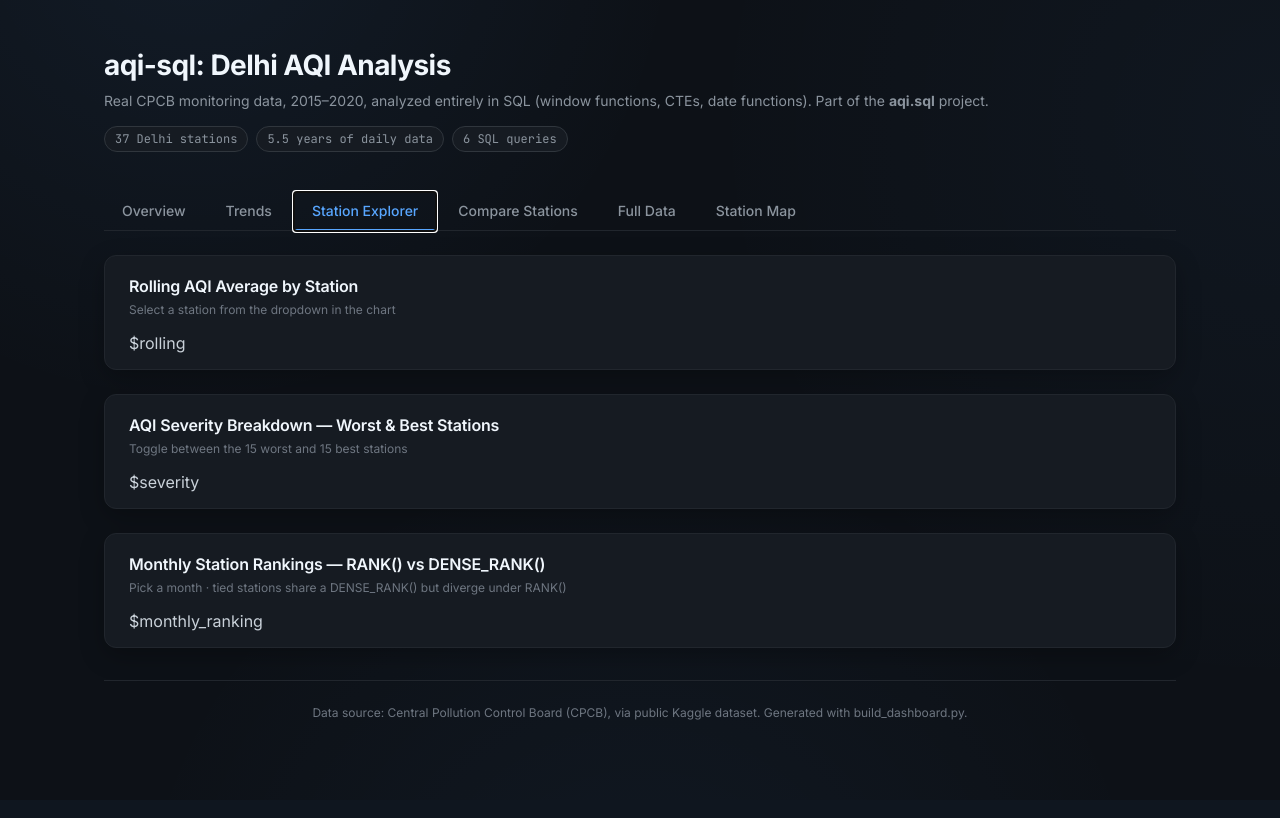
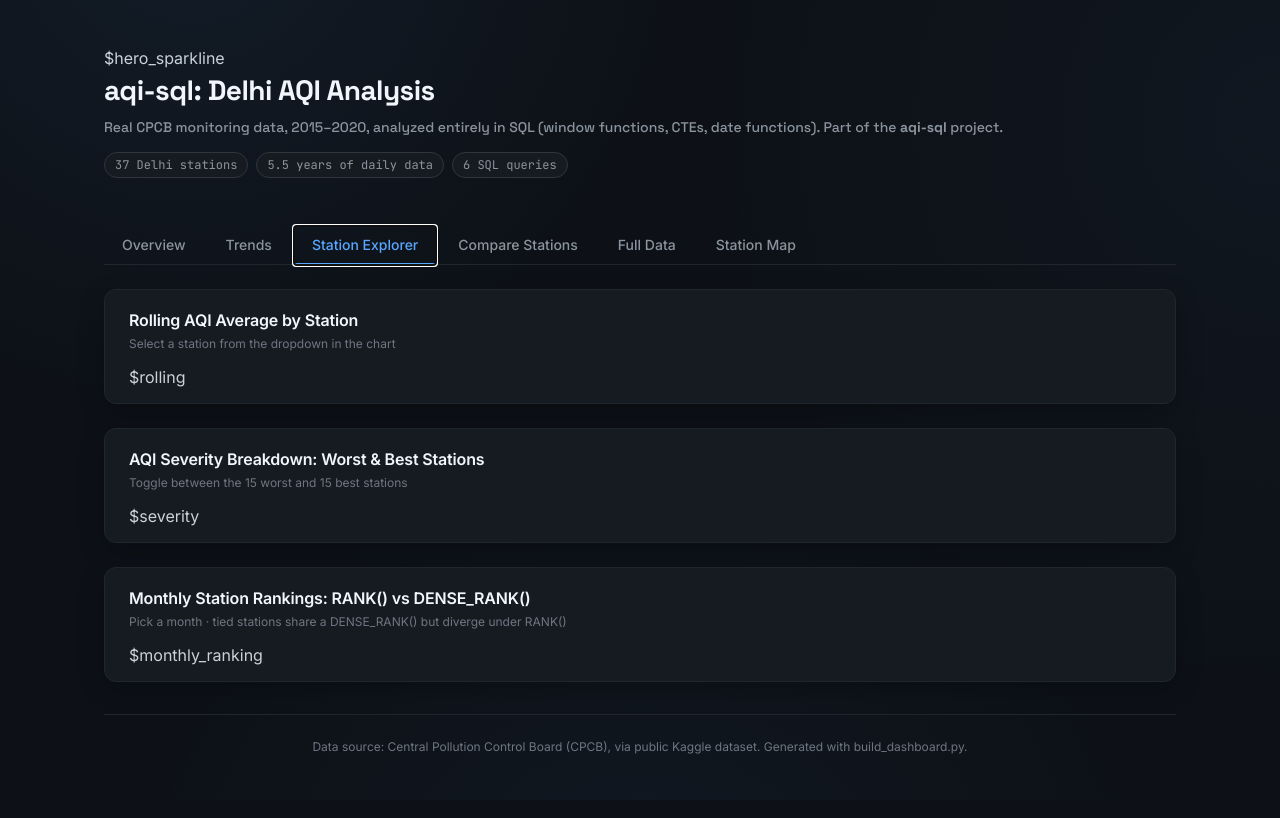
Before and after one commit to vanshajvr/aqi-sql, a Python web app: template templates/dashboard.html in a window 1280 px wide, after a click on "Station Explorer". Before the commit the page ends 720 px from the top, so only its background shows below. Run offline with Jinja, Linux system fonts and the light colour scheme; the template is opened without the code that fills it, so the values that code supplies are empty; some libraries are stand-ins or nearby versions.

Commit message:
Swap icon, ambient sparkline, modernized charts, font update, naming fix

```diff
--- a/build_dashboard.py
+++ b/build_dashboard.py
@@ -5,6 +5,7 @@ from dashboard.data import load_all
 from dashboard.kpi import build as build_kpi_cards
 from dashboard.table import build as build_station_table
 from dashboard.theme import to_div
+from dashboard import hero
 from dashboard.charts import (
     worst_stations,
     yoy_trends,
@@ -34,11 +35,12 @@ def main():
     options_b = comparison.build_station_options(compare_ids, station_names, compare_ids[1])
 
     # string.Template (not str.format): the template is HTML/JS and will
-    # inevitably grow literal braces — inline styles, JS objects — that would
+    # inevitably grow literal braces - inline styles, JS objects - that would
     # crash .format(). $-placeholders sidestep that, and .substitute() still
     # raises on an unknown/missing key so typos don't fail silently.
     template = Template(TEMPLATE_PATH.read_text())
     html = template.substitute(
+        hero_sparkline=hero.build(df03),
         kpi_cards=build_kpi_cards(df06, df04, df03),
         worst_stations=to_div(worst_stations.build(df06)),
         yoy=to_div(yoy_trends.build(df03)),
--- a/dashboard/charts/event_clustering.py
+++ b/dashboard/charts/event_clustering.py
@@ -9,7 +9,7 @@ def build(df04):
     x_labels = [PERIOD_LABELS.get(p, p) for p in d["period"]]
 
     fig = go.Figure(go.Bar(
-        x=x_labels, y=d["pct_severe"], marker_color=colors, width=0.5,
+        x=x_labels, y=d["pct_severe"], marker=dict(color=colors, cornerradius=8, line=dict(width=0)), width=0.5,
         text=d["pct_severe"].astype(str) + "%", textposition="outside",
         hovertemplate="<b>%{x}</b><br>%{y}%% severe days<extra></extra>",
     ))
--- a/dashboard/charts/monthly_ranking.py
+++ b/dashboard/charts/monthly_ranking.py
@@ -13,12 +13,12 @@ def build(df02):
         visible = (i == default_i)
         fig.add_trace(go.Bar(
             x=d["station_name"], y=d["worst_rank"], name="RANK()",
-            marker_color=ACCENT, visible=visible, offsetgroup=0,
+            marker=dict(color=ACCENT, cornerradius=4, line=dict(width=0)), visible=visible, offsetgroup=0,
             hovertemplate="<b>%{x}</b><br>RANK: %{y}<extra></extra>",
         ))
         fig.add_trace(go.Bar(
             x=d["station_name"], y=d["worst_dense_rank"], name="DENSE_RANK()",
-            marker_color=ACCENT_2, visible=visible, offsetgroup=1,
+            marker=dict(color=ACCENT_2, cornerradius=4, line=dict(width=0)), visible=visible, offsetgroup=1,
             hovertemplate="<b>%{x}</b><br>DENSE_RANK: %{y}<extra></extra>",
         ))
 
--- a/dashboard/charts/severity_breakdown.py
+++ b/dashboard/charts/severity_breakdown.py
@@ -26,7 +26,8 @@ def build(df05, df06, station_names):
         for cat in SEVERITY_ORDER:
             fig.add_trace(go.Bar(
                 y=pivot.index, x=pivot[cat], name=cat, orientation="h",
-                marker_color=SEVERITY_COLORS[cat], visible=(vi == 0),
+                marker=dict(color=SEVERITY_COLORS[cat], cornerradius=3, line=dict(width=0)),
+                visible=(vi == 0),
                 showlegend=False,
                 hovertemplate=f"<b>%{{y}}</b><br>{cat}: " + "%{x:.1f}%<extra></extra>",
             ))
--- a/dashboard/charts/worst_stations.py
+++ b/dashboard/charts/worst_stations.py
@@ -12,7 +12,8 @@ def build(df06):
         sub = d.head(n).iloc[::-1]
         fig.add_trace(go.Bar(
             x=sub["overall_avg_aqi"], y=sub["station_name"], orientation="h",
-            marker=dict(color=sub["overall_avg_aqi"], colorscale=[[0, ACCENT], [1, "#f85149"]]),
+            marker=dict(color=sub["overall_avg_aqi"], colorscale=[[0, ACCENT], [1, "#f85149"]],
+                        cornerradius=6, line=dict(width=0)),
             text=sub["overall_avg_aqi"].round(1), textposition="outside",
             visible=(i == 1),
             hovertemplate="<b>%{y}</b><br>Avg AQI: %{x:.1f}<extra></extra>",
@@ -27,6 +28,6 @@ def build(df06):
         updatemenus=[dict(type="buttons", direction="right", x=1, y=1.05, xanchor="right", yanchor="bottom",
                            bgcolor="#21262d", bordercolor=GRID, font=dict(color=TEXT, size=11),
                            buttons=buttons, pad=dict(l=6, r=6, t=4, b=4))],
-        xaxis_title="Overall Average AQI", yaxis_title="", bargap=0.28,
+        xaxis_title="Overall Average AQI", yaxis_title="", bargap=0.35,
     )
     return base_layout(fig, height=fixed_height, top_margin=70)
--- a/dashboard/data.py
+++ b/dashboard/data.py
@@ -13,7 +13,7 @@ def run_query(conn, queries_dir, filename):
 def load_all(db_path, queries_dir):
     if not db_path.exists():
         raise FileNotFoundError(
-            f"{db_path} not found — run fetch_data.py first to build the database."
+            f"{db_path} not found. Run fetch_data.py first to build the database."
         )
     conn = sqlite3.connect(db_path)
 
--- a/dashboard/kpi.py
+++ b/dashboard/kpi.py
@@ -31,7 +31,7 @@ def build(df06, df04, df03):
          f"{peak_period['pct_severe']:.1f}% severe days", WARNING, ICON_FLAME),
         ("Sharpest YoY Drop",
          f"{MONTH_LABELS.get(biggest_drop['month'], biggest_drop['month'])} {biggest_drop['year']}",
-         f"{biggest_drop['yoy_change']:.1f} AQI points \u2014 likely COVID lockdown", ACCENT, ICON_TREND_DOWN),
+         f"{biggest_drop['yoy_change']:.1f} AQI points (likely COVID lockdown)", ACCENT, ICON_TREND_DOWN),
     ]
 
     html_cards = ""
--- a/static/compare.js
+++ b/static/compare.js
@@ -48,9 +48,9 @@ document.addEventListener("DOMContentLoaded", () => {
       paper_bgcolor: "#161b22",
       plot_bgcolor: "#161b22",
       font: { family: "Inter, Helvetica, Arial, sans-serif", color: "#c9d1d9", size: 13 },
-      margin: { l: 50, r: 30, t: 20, b: 50 },
-      xaxis: { gridcolor: "#21262d" },
-      yaxis: { title: "30-day Avg AQI", gridcolor: "#21262d" },
+      margin: { l: 56, r: 36, t: 20, b: 56 },
+      xaxis: { gridcolor: "#21262d", griddash: "dot", gridwidth: 1, zeroline: false },
+      yaxis: { title: "30-day Avg AQI", gridcolor: "#21262d", griddash: "dot", gridwidth: 1, zeroline: false },
       legend: { orientation: "h", y: 1.1 },
       hovermode: "closest",
       hoverlabel: { bgcolor: "#1c2333", bordercolor: "#58a6ff", font: { color: "#ffffff", size: 12 } },
@@ -60,6 +60,19 @@ document.addEventListener("DOMContentLoaded", () => {
     renderStats(idA, idB);
   }
 
+  const swapBtn = document.getElementById("compare-swap");
+  if (swapBtn) {
+    swapBtn.addEventListener("click", () => {
+      const tmp = selectA.value;
+      selectA.value = selectB.value;
+      selectB.value = tmp;
+      swapBtn.classList.remove("spinning");
+      void swapBtn.offsetWidth; // restart the animation if clicked repeatedly
+      swapBtn.classList.add("spinning");
+      render();
+    });
+  }
+
   selectA.addEventListener("change", render);
   selectB.addEventListener("change", render);
   window.renderCompareChart = render;
--- a/static/map.js
+++ b/static/map.js
@@ -29,7 +29,6 @@ let mapInitialized = false;
 
 async function initMap() {
   if (mapInitialized) {
-    // tab was hidden when Leaflet first sized itself — fix the blank-tile bug
     setTimeout(() => mapInstance && mapInstance.invalidateSize(), 50);
     return;
   }
@@ -39,16 +38,12 @@ async function initMap() {
   const mapEl = document.getElementById("station-map");
   if (!mapEl) return;
 
-  // Skeleton-pulse placeholder while /api/stations is in flight, instead
-  // of plain "Loading…" text.
   if (statusEl) {
-    statusEl.innerHTML = missingCoords > 0
-        ? `<span class="live-dot"></span> ${plotted} stations plotted, ${missingCoords} missing coordinates`
-        : `<span class="live-dot"></span> ${plotted} stations plotted — live from the API`;
+    statusEl.textContent = "";
     statusEl.classList.add("skeleton-text");
   }
 
-  mapInstance = L.map("station-map").setView([28.6139, 77.2090], 10); // Delhi center
+  mapInstance = L.map("station-map").setView([28.6139, 77.2090], 10);
 
   L.tileLayer("https://{s}.tile.openstreetmap.org/{z}/{x}/{y}.png", {
     attribution: '&copy; <a href="https://www.openstreetmap.org/copyright">OpenStreetMap</a> contributors',
@@ -93,9 +88,9 @@ async function initMap() {
 
     if (statusEl) {
       statusEl.classList.remove("skeleton-text");
-      statusEl.textContent = missingCoords > 0
-        ? `${plotted} stations plotted, ${missingCoords} missing coordinates`
-        : `${plotted} stations plotted — live from the API`;
+      statusEl.innerHTML = missingCoords > 0
+        ? `<span class="live-dot"></span> ${plotted} stations plotted, ${missingCoords} missing coordinates`
+        : `<span class="live-dot"></span> ${plotted} stations plotted, live from the API`;
     }
   } catch (err) {
     if (statusEl) {
@@ -108,8 +103,6 @@ async function initMap() {
   }
 }
 
-// Hook into the existing tab system (see tabs.js) — Leaflet must init only
-// once its container is visible, or tiles render blank.
 document.addEventListener("DOMContentLoaded", () => {
   document.querySelectorAll(".tab-btn").forEach((btn) => {
     if (btn.dataset.tab === "map") {
--- a/static/style.css
+++ b/static/style.css
@@ -18,9 +18,12 @@ body {
 * { scrollbar-width: thin; scrollbar-color: #30363d #0d1117; }
 .container { max-width: 1200px; margin: 0 auto; padding: 48px 64px 64px; }
 @media (max-width: 700px) { .container { padding: 24px 16px 40px; } }
-header { margin-bottom: 40px; }
-h1 { font-size: 28px; font-weight: 700; margin: 0 0 8px; letter-spacing: -0.02em; color: #f0f6fc; }
-p.subtitle { color: #8b949e; margin: 0; font-size: 14px; line-height: 1.6; }
+header { margin-bottom: 40px; position: relative; padding: 24px 0 8px; overflow: hidden; }
+.hero-sparkline-wrap { position: absolute; inset: 0; z-index: 0; pointer-events: none; }
+.hero-sparkline { width: 100%; height: 100%; display: block; }
+header > *:not(.hero-sparkline-wrap) { position: relative; z-index: 1; }
+h1 { font-size: 28px; font-weight: 700; margin: 0 0 8px; letter-spacing: -0.02em; color: #f0f6fc; font-family: 'Space Grotesk', 'Inter', sans-serif; }
+p.subtitle { color: #8b949e; margin: 0; font-size: 14px; line-height: 1.6; font-family: 'Space Grotesk', 'Inter', sans-serif; font-weight: 500; }
 .badges { display: flex; gap: 8px; margin-top: 14px; flex-wrap: wrap; }
 .badge {
   font-size: 12px; padding: 4px 10px; border-radius: 999px;
@@ -125,6 +128,20 @@ tbody tr:nth-child(even) { background: rgba(255,255,255,0.015); }
   border-color: #58a6ff; outline: none;
 }
 .vs-label { color: #6e7681; font-size: 12px; text-transform: uppercase; letter-spacing: 0.05em; }
+.swap-btn {
+  display: flex; align-items: center; justify-content: center;
+  width: 34px; height: 34px; flex-shrink: 0;
+  background: #161b22; border: 1px solid #30363d; border-radius: 50%;
+  color: #8b949e; cursor: pointer; padding: 0;
+  transition: color 150ms ease, border-color 150ms ease, transform 150ms ease;
+}
+.swap-btn svg { width: 16px; height: 16px; }
+.swap-btn:hover { color: #58a6ff; border-color: #58a6ff; }
+.swap-btn.spinning { animation: swapSpin 300ms ease; }
+@keyframes swapSpin {
+  from { transform: rotate(0deg); }
+  to { transform: rotate(180deg); }
+}
 .compare-stats { display: grid; grid-template-columns: 1fr 1fr; gap: 16px; margin-top: 16px; }
 .compare-stat-card { background: #0d1117; border: 1px solid #21262d; border-radius: 10px; padding: 16px 18px; }
 .compare-stat-name { font-weight: 600; color: #f0f6fc; margin-bottom: 10px; font-size: 14px; }
--- a/templates/dashboard.html
+++ b/templates/dashboard.html
@@ -9,7 +9,7 @@
      update this version too or charts may render incorrectly/blank. -->
 <script src="https://cdn.plot.ly/plotly-4.0.0.min.js"></script>
 <link rel="preconnect" href="https://fonts.googleapis.com">
-<link href="https://fonts.googleapis.com/css2?family=Inter:wght@400;500;600;700&family=JetBrains+Mono:wght@400;500;600&display=swap" rel="stylesheet">
+<link href="https://fonts.googleapis.com/css2?family=Inter:wght@400;500;600;700&family=JetBrains+Mono:wght@400;500;600&family=Space+Grotesk:wght@500;600;700&display=swap" rel="stylesheet">
 <link rel="stylesheet" href="static/style.css">
 <link rel="stylesheet" href="https://unpkg.com/leaflet@1.9.4/dist/leaflet.css" />
 <script defer src="https://unpkg.com/leaflet@1.9.4/dist/leaflet.js"></script>
@@ -17,8 +17,9 @@
 <body>
   <div class="container">
     <header>
+      <div class="hero-sparkline-wrap">$hero_sparkline</div>
       <h1>aqi-sql: Delhi AQI Analysis</h1>
-      <p class="subtitle">Real CPCB monitoring data, 2015&ndash;2020, analyzed entirely in SQL (window functions, CTEs, date functions). Part of the <strong>aqi.sql</strong> project.</p>
+      <p class="subtitle">Real CPCB monitoring data, 2015&ndash;2020, analyzed entirely in SQL (window functions, CTEs, date functions). Part of the <strong>aqi-sql</strong> project.</p>
       <div class="badges">
         <span class="badge">37 Delhi stations</span>
         <span class="badge">5.5 years of daily data</span>
@@ -66,12 +67,12 @@
         $rolling
       </div>
       <div class="card">
-        <h3>AQI Severity Breakdown &mdash; Worst &amp; Best Stations</h3>
+        <h3>AQI Severity Breakdown: Worst &amp; Best Stations</h3>
         <p class="hint">Toggle between the 15 worst and 15 best stations</p>
         $severity
       </div>
       <div class="card">
-        <h3>Monthly Station Rankings &mdash; RANK() vs DENSE_RANK()</h3>
+        <h3>Monthly Station Rankings: RANK() vs DENSE_RANK()</h3>
         <p class="hint">Pick a month &middot; tied stations share a DENSE_RANK() but diverge under RANK()</p>
         $monthly_ranking
       </div>
@@ -83,7 +84,9 @@
         <p class="hint">Pick two stations to compare their 30-day rolling AQI average side by side</p>
         <div class="compare-controls">
           <select id="compare-a" class="compare-select">$station_options_a</select>
-          <span class="vs-label">vs</span>
+          <button type="button" id="compare-swap" class="swap-btn" aria-label="Swap stations" title="Swap stations">
+            <svg viewBox="0 0 24 24" fill="none" stroke="currentColor" stroke-width="2" stroke-linecap="round" stroke-linejoin="round"><polyline points="17 1 21 5 17 9"/><path d="M3 11V9a4 4 0 0 1 4-4h14"/><polyline points="7 23 3 19 7 15"/><path d="M21 13v2a4 4 0 0 1-4 4H3"/></svg>
+          </button>
           <select id="compare-b" class="compare-select">$station_options_b</select>
         </div>
         <div id="compare-chart" style="height:480px;"></div>
@@ -93,7 +96,7 @@
 
     <div id="tab-data" class="tab-content" role="tabpanel" aria-labelledby="tabbtn-data" tabindex="0">
       <div class="card">
-        <h3>All Stations &mdash; Full Ranking</h3>
+        <h3>All Stations: Full Ranking</h3>
         <p class="hint">Click any column header to sort, or search by station name</p>
         $table
       </div>
@@ -102,7 +105,7 @@
     <div id="tab-map" class="tab-content" role="tabpanel" aria-labelledby="tabbtn-map" tabindex="0">
       <div class="card">
         <h3>Delhi Station Map</h3>
-        <p class="hint">Live from the deployed API — click a marker for station details</p>
+        <p class="hint">Live from the deployed API. Click a marker for station details</p>
         <div id="station-map"></div>
         <p class="map-status" id="map-status">Loading…</p>
       </div>
```
Also changed, not shown: dashboard/hero.py (added, +44 -0 lines), dashboard/theme.py (+4 -4 lines).
